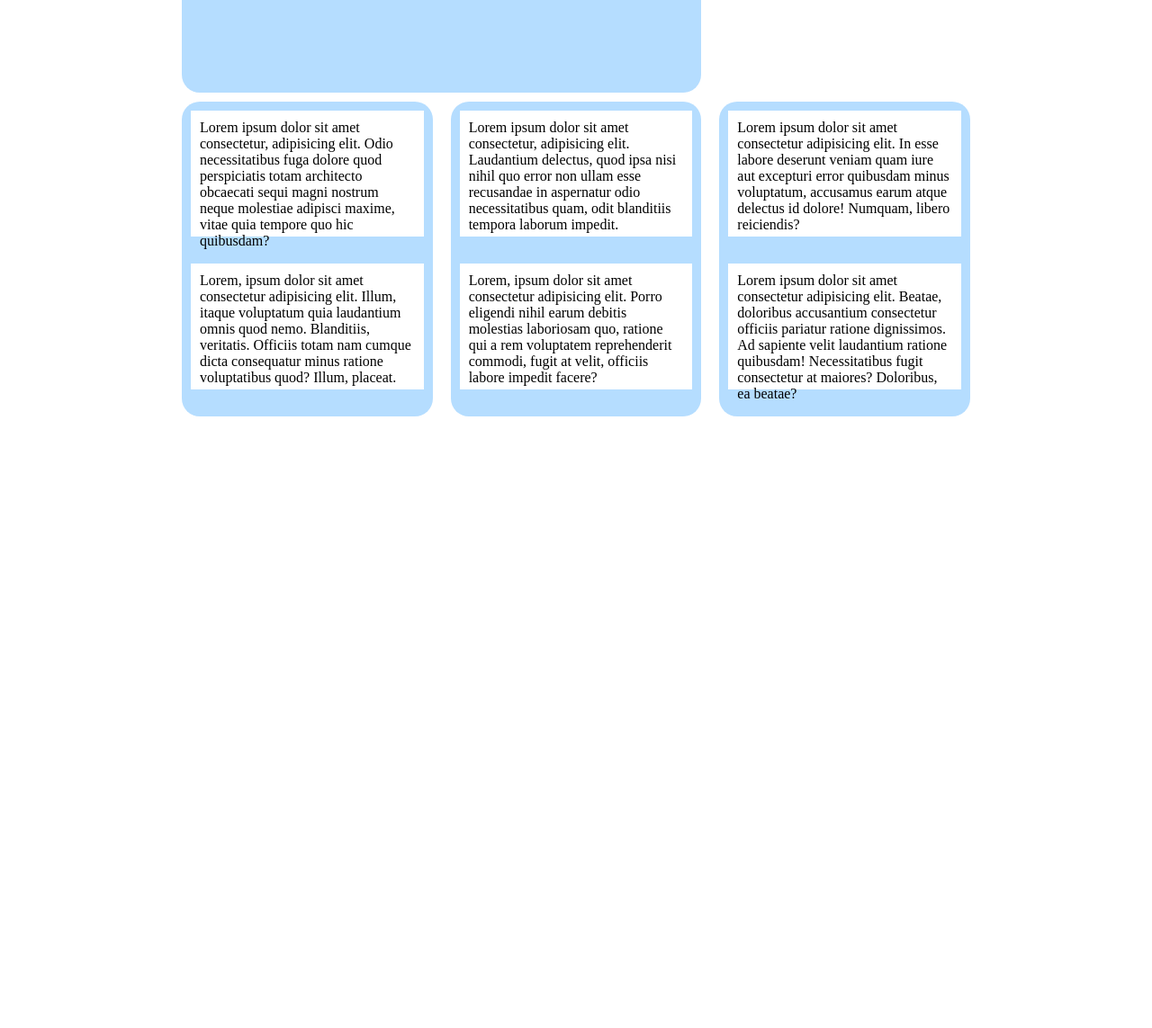
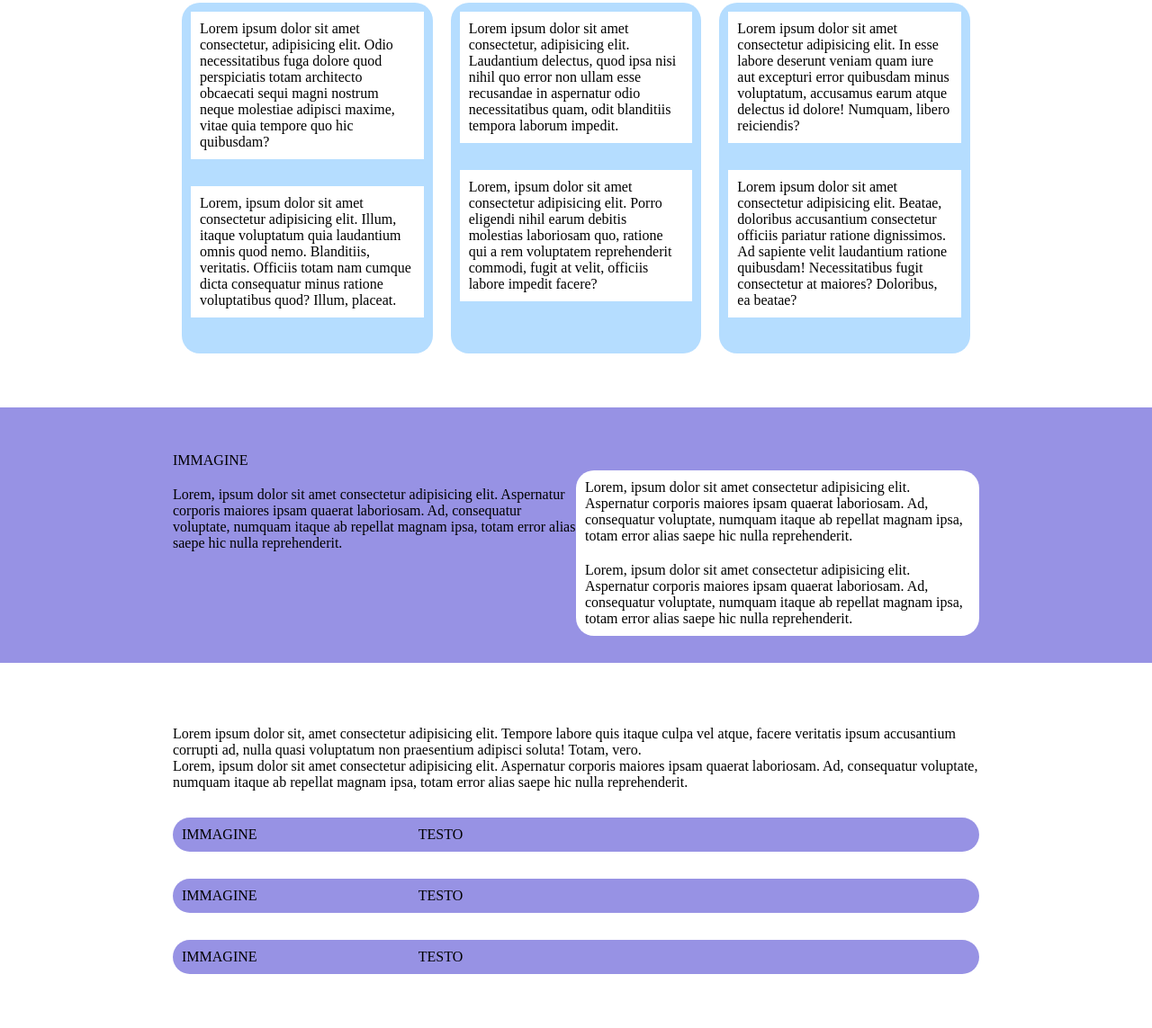
Before and after one commit to FrancescaLoria/htmlcss-responsive-layout, a plain HTML site: page index.html in a window 1280 px wide. Shown: the part 507-1650 px from the top of the page at 90% size. Before the commit the page ends 980 px from the top, so only its background shows below. Drawn offline with Linux system fonts and the light colour scheme.

Commit message:
Completed second and third section

```diff
--- a/css/style.css
+++ b/css/style.css
@@ -71,23 +71,24 @@ header {
 /* /header */
 
 /* main */
+/* first section */
 section.first .col {
     width: 100%;
     background-color: #B5DDFF;
     /* debug */
-    height: 350px;
+    /* height: 350px; */
     padding: 10px;
     border-radius: 20px;
 }
 
 section.first .col:first-child {
-    height: 500px;
+    /* height: 500px; */
     padding: 10px;
 }
 
-.first .card {
+section.first .card {
     /* debug */
-    height: 140px;
+    /* height: 140px; */
     background-color: white;
     margin-bottom: 30px;
     padding: 10px;
@@ -118,8 +119,86 @@ section.first .col:first-child {
         width: 70%;
         margin: 0 auto;
     }
+
+    section.first .col:first-child{
+        display: flex;
+    }
+
+    section.first .col:first-child .card{
+        width: 50%;
+    }
+}
+/* /first section */
+
+/* second section */
+section.second {
+    margin-top: 50px;
+    padding-bottom: 30px;
+    background-color: #9792E4;
 }
 
+section.second .card:nth-child(2) {
+    background-color: white;
+    border-radius: 20px;
+    padding: 10px;
+}
+
+@media screen and (min-width: 992px) {
+
+    section.second .card{
+        width: 50%;
+    }
+}
+/* /second section */
+
+/* third section */
+section.third {
+    margin-top: 20px;
+    padding-bottom: 30px;
+}
+
+section.third .card{
+    margin-bottom: 30px;
+}
+
+section.third .card .text-container{
+    margin-top: 20px;
+}
+
+section.third .card:not(:first-child) {
+    background-color: #9792E4;
+    border-radius: 20px;
+    padding: 10px;
+}
+
+/* responsive tablet */
+@media screen and (min-width: 768px) {
+    section.third .col .card:not(:first-child) {
+        display: flex;
+
+    }
+
+    section.third .img-container {
+        width: 30%;
+
+    }
+
+    section.third .card .text-container{
+        margin-top: 0;
+    }
+
+}
+/* /responsive tablet */
+
+/* responsive mobile */
+@media screen and (min-width: 992px) {
+
+    section.second .card{
+        width: 50%;
+    }
+}
+/* /responsive mobile */
+/* /third section */
 
 
 /* /main */
--- a/index.html
+++ b/index.html
@@ -37,6 +37,7 @@
 
     <!-- MAIN -->
     <Main>
+        <!-- FIRST SECTION -->
         <section class="first">
             <div class="container flex">
                 <div class="col mg">
@@ -92,6 +93,73 @@
             </div>
 
         </section>
+        <!-- /FIRST SECTION -->
+
+        <!-- SECOND SECTION -->
+        <section class="second">
+            <div class="container">
+                <div class="col flex">
+                    <div class="card">
+                        <div class="img-container">
+                            IMMAGINE
+                        </div>
+                        <div class="text-container mg">
+                            Lorem, ipsum dolor sit amet consectetur adipisicing elit. Aspernatur corporis maiores ipsam quaerat laboriosam. Ad, consequatur voluptate, numquam itaque ab repellat magnam ipsa, totam error alias saepe hic nulla reprehenderit.
+                        </div>
+                    </div>
+                    <div class="card mg">
+                        <div class="img-container">
+                            Lorem, ipsum dolor sit amet consectetur adipisicing elit. Aspernatur corporis maiores ipsam quaerat laboriosam. Ad, consequatur voluptate, numquam itaque ab repellat magnam ipsa, totam error alias saepe hic nulla reprehenderit.
+                        </div>
+                        <div class="text-container mg">
+                            Lorem, ipsum dolor sit amet consectetur adipisicing elit. Aspernatur corporis maiores ipsam quaerat laboriosam. Ad, consequatur voluptate, numquam itaque ab repellat magnam ipsa, totam error alias saepe hic nulla reprehenderit.
+                        </div>
+                    </div>
+                </div>
+            </div>
+        </section>
+        <!-- /SECOND SECTION -->
+
+        <!-- SECTION THIRD -->
+        <section class="third">
+            <div class="container">
+                <div class="col">
+                    <div class="card">
+                        <div>
+                            Lorem ipsum dolor sit, amet consectetur adipisicing elit. Tempore labore quis itaque culpa vel atque, facere veritatis ipsum accusantium corrupti ad, nulla quasi voluptatum non praesentium adipisci soluta! Totam, vero.
+                        </div>
+                        <div class="text-container">
+                            Lorem, ipsum dolor sit amet consectetur adipisicing elit. Aspernatur corporis maiores ipsam quaerat laboriosam. Ad, consequatur voluptate, numquam itaque ab repellat magnam ipsa, totam error alias saepe hic nulla reprehenderit.
+                        </div>
+                    </div>
+                    <div class="card">
+                        <div class="img-container">
+                            IMMAGINE
+                        </div>
+                        <div class="text-container">
+                            TESTO
+                        </div>
+                    </div>
+                    <div class="card">
+                        <div class="img-container">
+                            IMMAGINE
+                        </div>
+                        <div class="text-container">
+                            TESTO
+                        </div>
+                    </div>
+                    <div class="card">
+                        <div class="img-container">
+                            IMMAGINE
+                        </div>
+                        <div class="text-container">
+                            TESTO
+                        </div>
+                    </div>
+                </div>
+            </div>
+        </section>
+        <!-- /SECTION THIRD -->
     </Main>
     <!--/ MAIN -->
 
```
